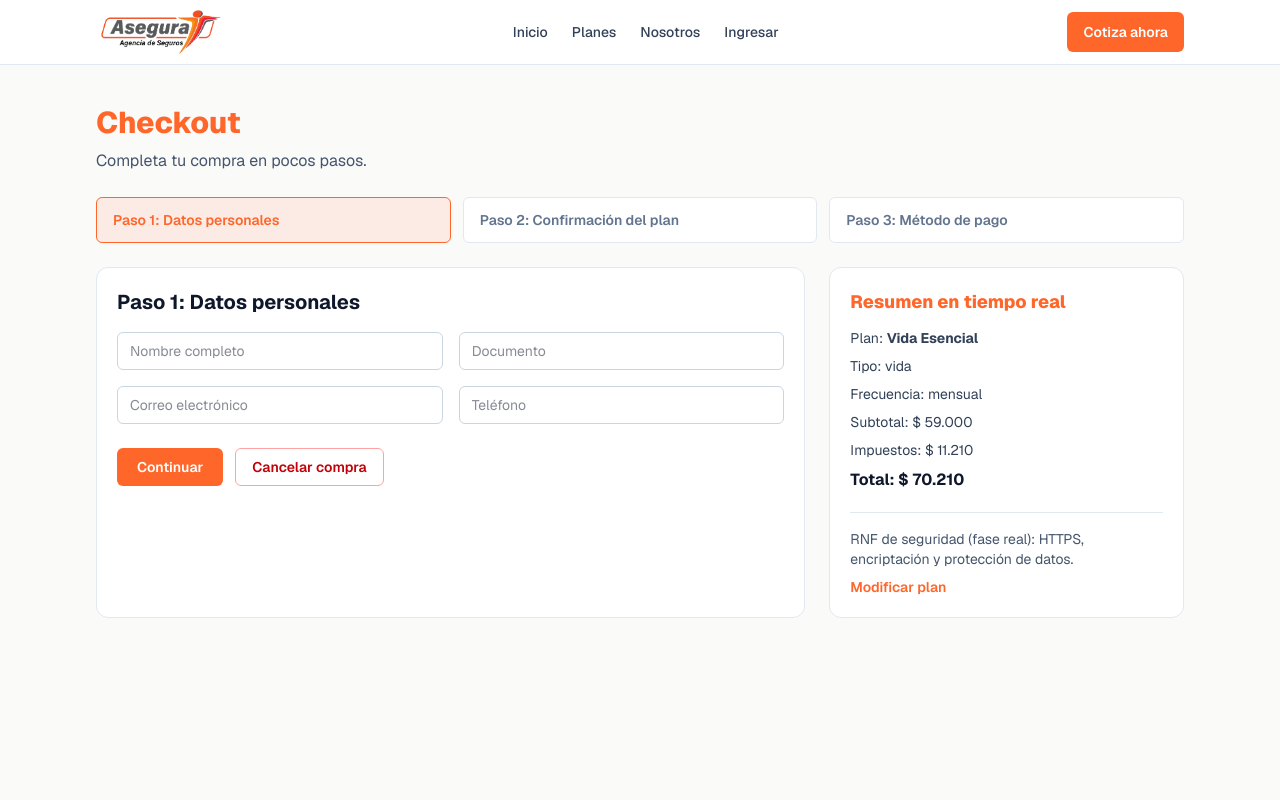
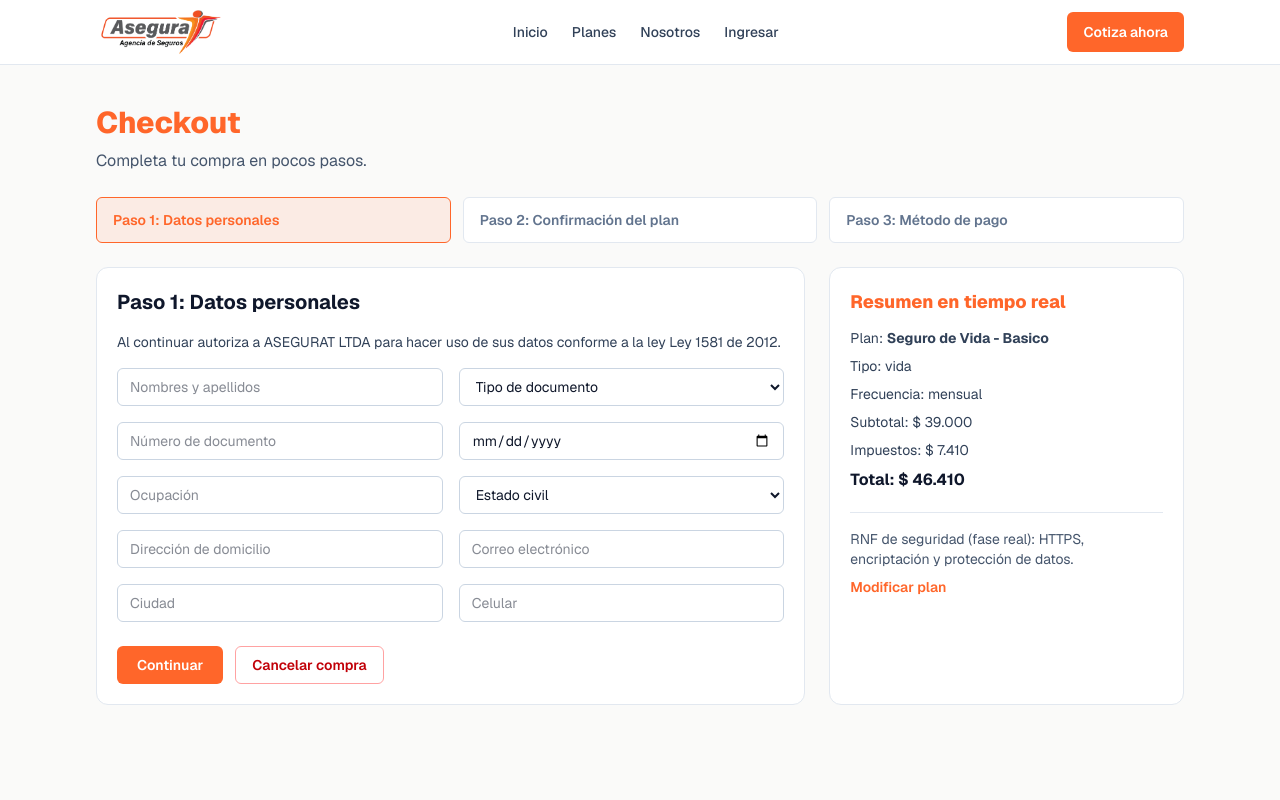
Before and after one commit to Kiuvos/InsuranceCompanyPrototype, a Next.js app: page /checkout in a window 1280 px wide. Shown: the top 800 px of the page. Built offline with nearby package versions, Linux system fonts and the light colour scheme.

Commit message:
Refactor personal data structure and update insurance types in plans

```diff
--- a/app/checkout/page.tsx
+++ b/app/checkout/page.tsx
@@ -25,8 +25,14 @@ export default function CheckoutPage() {
 
   const [personalData, setPersonalData] = useState<CheckoutPersonalData>({
     fullName: "",
-    documentId: "",
+    documentType: "",
+    documentNumber: "",
+    birthDate: "",
+    occupation: "",
+    maritalStatus: "",
+    address: "",
     email: "",
+    city: "",
     phone: "",
   });
 
@@ -68,9 +74,31 @@ export default function CheckoutPage() {
     setError(null);
 
     if (step === 1) {
-      const { fullName, documentId, email, phone } = personalData;
+      const {
+        fullName,
+        documentType,
+        documentNumber,
+        birthDate,
+        occupation,
+        maritalStatus,
+        address,
+        email,
+        city,
+        phone,
+      } = personalData;
       const emailValid = /.+@.+\..+/.test(email);
-      if (!fullName || !documentId || !email || !phone) {
+      if (
+        !fullName ||
+        !documentType ||
+        !documentNumber ||
+        !birthDate ||
+        !occupation ||
+        !maritalStatus ||
+        !address ||
+        !email ||
+        !city ||
+        !phone
+      ) {
         setError("Completa todos los datos personales antes de continuar");
         return false;
       }
@@ -177,6 +205,10 @@ export default function CheckoutPage() {
               <h2 className="text-xl font-bold text-slate-900">
                 Paso 1: Datos personales
               </h2>
+              <h4 className="text-sm text-slate-700">
+                Al continuar autoriza a ASEGURAT LTDA para hacer uso de sus
+                datos conforme a la ley Ley 1581 de 2012.
+              </h4>
               <div className="grid gap-4 md:grid-cols-2">
                 <input
                   value={personalData.fullName}
@@ -186,18 +218,84 @@ export default function CheckoutPage() {
                       fullName: event.target.value,
                     }))
                   }
-                  placeholder="Nombre completo"
+                  placeholder="Nombres y apellidos"
+                  className="rounded-md border border-slate-300 px-3 py-2 text-sm outline-none focus:border-brand"
+                />
+                <select
+                  value={personalData.documentType}
+                  onChange={(event) =>
+                    setPersonalData((prev) => ({
+                      ...prev,
+                      documentType: event.target.value,
+                    }))
+                  }
+                  className="rounded-md border border-slate-300 px-3 py-2 text-sm outline-none focus:border-brand"
+                >
+                  <option value="">Tipo de documento</option>
+                  <option value="cc">Cédula de ciudadanía</option>
+                  <option value="ce">Cédula de extranjería</option>
+                  <option value="ti">Tarjeta de identidad</option>
+                  <option value="pasaporte">Pasaporte</option>
+                </select>
+                <input
+                  value={personalData.documentNumber}
+                  onChange={(event) =>
+                    setPersonalData((prev) => ({
+                      ...prev,
+                      documentNumber: event.target.value,
+                    }))
+                  }
+                  placeholder="Número de documento"
                   className="rounded-md border border-slate-300 px-3 py-2 text-sm outline-none focus:border-brand"
                 />
                 <input
-                  value={personalData.documentId}
+                  value={personalData.birthDate}
                   onChange={(event) =>
                     setPersonalData((prev) => ({
                       ...prev,
-                      documentId: event.target.value,
+                      birthDate: event.target.value,
                     }))
                   }
-                  placeholder="Documento"
+                  type="date"
+                  className="rounded-md border border-slate-300 px-3 py-2 text-sm outline-none focus:border-brand"
+                />
+                <input
+                  value={personalData.occupation}
+                  onChange={(event) =>
+                    setPersonalData((prev) => ({
+                      ...prev,
+                      occupation: event.target.value,
+                    }))
+                  }
+                  placeholder="Ocupación"
+                  className="rounded-md border border-slate-300 px-3 py-2 text-sm outline-none focus:border-brand"
+                />
+                <select
+                  value={personalData.maritalStatus}
+                  onChange={(event) =>
+                    setPersonalData((prev) => ({
+                      ...prev,
+                      maritalStatus: event.target.value,
+                    }))
+                  }
+                  className="rounded-md border border-slate-300 px-3 py-2 text-sm outline-none focus:border-brand"
+                >
+                  <option value="">Estado civil</option>
+                  <option value="soltero">Soltero</option>
+                  <option value="casado">Casado</option>
+                  <option value="union_libre">Unión libre</option>
+                  <option value="divorciado">Divorciado</option>
+                  <option value="viudo">Viudo</option>
+                </select>
+                <input
+                  value={personalData.address}
+                  onChange={(event) =>
+                    setPersonalData((prev) => ({
+                      ...prev,
+                      address: event.target.value,
+                    }))
+                  }
+                  placeholder="Dirección de domicilio"
                   className="rounded-md border border-slate-300 px-3 py-2 text-sm outline-none focus:border-brand"
                 />
                 <input
@@ -213,6 +311,17 @@ export default function CheckoutPage() {
                   className="rounded-md border border-slate-300 px-3 py-2 text-sm outline-none focus:border-brand"
                 />
                 <input
+                  value={personalData.city}
+                  onChange={(event) =>
+                    setPersonalData((prev) => ({
+                      ...prev,
+                      city: event.target.value,
+                    }))
+                  }
+                  placeholder="Ciudad"
+                  className="rounded-md border border-slate-300 px-3 py-2 text-sm outline-none focus:border-brand"
+                />
+                <input
                   value={personalData.phone}
                   onChange={(event) =>
                     setPersonalData((prev) => ({
@@ -220,7 +329,7 @@ export default function CheckoutPage() {
                       phone: event.target.value,
                     }))
                   }
-                  placeholder="Teléfono"
+                  placeholder="Celular"
                   className="rounded-md border border-slate-300 px-3 py-2 text-sm outline-none focus:border-brand"
                 />
               </div>
--- a/app/plans/page.tsx
+++ b/app/plans/page.tsx
@@ -47,9 +47,8 @@ export default function PlansPage() {
           {[
             { value: "todos", label: "Todos" },
             { value: "vida", label: "Vida" },
-            { value: "salud", label: "Salud" },
-            { value: "hogar", label: "Hogar" },
-            { value: "vehiculo", label: "Vehículo" },
+            { value: "billetera", label: "Póliza de Billetera" },
+            { value: "mascota", label: "Mascota" },
           ].map((item) => (
             <button
               key={item.value}
--- a/app/success_page/page.tsx
+++ b/app/success_page/page.tsx
@@ -23,7 +23,8 @@ export default async function ConfirmacionPage({
           Compra exitosa
         </p>
         <h1 className="title-primary mt-2 text-3xl">
-          Tu seguro quedó activo de forma provisional
+          Tu seguro quedó activo de forma provisional, Gracias por permitirnos
+          proteger su futuro y el de su familia
         </h1>
 
         <div className="mt-5 space-y-2 rounded-lg bg-white p-4 text-sm text-slate-700">
--- a/mocks/plans.json
+++ b/mocks/plans.json
@@ -1,56 +1,119 @@
 [
   {
-    "id": "vida-esencial",
-    "name": "Vida Esencial",
+    "id": "vida-basico",
+    "name": "Seguro de Vida - Basico",
     "type": "vida",
-    "basePrice": 59000,
+    "basePrice": 39000,
     "coverages": [
-      "Fallecimiento por cualquier causa",
-      "Asistencia funeraria nacional",
-      "Invalidez total y permanente"
+      "Cobertura por fallecimiento",
+      "Asistencia funeraria",
+      "Orientacion telefonica"
+    ],
+    "additionalBenefits": ["Red de aliados en salud", "Descuento en farmacias"]
+  },
+  {
+    "id": "vida-estandar",
+    "name": "Seguro de Vida - Estandar",
+    "type": "vida",
+    "basePrice": 69000,
+    "coverages": [
+      "Cobertura por fallecimiento ampliada",
+      "Invalidez total y permanente",
+      "Asistencia funeraria premium"
+    ],
+    "additionalBenefits": ["Consulta medica virtual", "Segunda opinion medica"]
+  },
+  {
+    "id": "vida-premium",
+    "name": "Seguro de Vida - Premium",
+    "type": "vida",
+    "basePrice": 109000,
+    "coverages": [
+      "Cobertura integral por fallecimiento",
+      "Invalidez y enfermedades graves",
+      "Asistencia internacional"
+    ],
+    "additionalBenefits": ["Acompañamiento legal", "Chequeo preventivo anual"]
+  },
+  {
+    "id": "billetera-basico",
+    "name": "Poliza de Billetera - Basico",
+    "type": "billetera",
+    "basePrice": 15000,
+    "coverages": [
+      "Robo de documentos",
+      "Reposicion de cedula y licencia",
+      "Bloqueo de tarjetas"
+    ],
+    "additionalBenefits": ["Asistencia telefonica 24/7", "Orientacion juridica"]
+  },
+  {
+    "id": "billetera-estandar",
+    "name": "Poliza de Billetera - Estandar",
+    "type": "billetera",
+    "basePrice": 24000,
+    "coverages": [
+      "Robo de billetera y documentos",
+      "Reembolso de tramites",
+      "Proteccion por uso no autorizado"
     ],
     "additionalBenefits": [
-      "Orientación médica telefónica 24/7",
-      "Descuento en red de farmacias"
+      "Asistencia en viaje",
+      "Servicio de mensajeria de emergencia"
     ]
   },
   {
-    "id": "salud-plus",
-    "name": "Salud Plus",
-    "type": "salud",
-    "basePrice": 84000,
+    "id": "billetera-premium",
+    "name": "Poliza de Billetera - Premium",
+    "type": "billetera",
+    "basePrice": 36000,
     "coverages": [
-      "Consulta médica general virtual",
-      "Exámenes de laboratorio básicos",
-      "Urgencias y hospitalización"
-    ],
-    "additionalBenefits": ["Telemedicina ilimitada", "Chequeo preventivo anual"]
-  },
-  {
-    "id": "hogar-protegido",
-    "name": "Hogar Protegido",
-    "type": "hogar",
-    "basePrice": 47000,
-    "coverages": [
-      "Daños por incendio y explosión",
-      "Cobertura por robo de contenido",
-      "Responsabilidad civil familiar"
+      "Robo con cobertura ampliada",
+      "Fraude en medios de pago",
+      "Reposicion express de documentos"
     ],
     "additionalBenefits": [
-      "Asistencia de cerrajería y plomería",
-      "Soporte técnico de electrodomésticos"
+      "Concierge de asistencia",
+      "Gestor personal de siniestros"
     ]
   },
   {
-    "id": "vehiculo-seguro-total",
-    "name": "Vehículo Seguro Total",
-    "type": "vehiculo",
-    "basePrice": 119000,
+    "id": "mascota-basico",
+    "name": "Seguro de Mascota - Basico",
+    "type": "mascota",
+    "basePrice": 29000,
     "coverages": [
-      "Daños propios y terceros",
-      "Pérdida total por hurto",
-      "Asistencia vial 24/7"
+      "Consulta veterinaria general",
+      "Vacunacion basica",
+      "Asistencia telefonica veterinaria"
     ],
-    "additionalBenefits": ["Carro taller por 5 días", "Conductor elegido"]
+    "additionalBenefits": ["Descuentos en pet shop", "Orientacion nutricional"]
+  },
+  {
+    "id": "mascota-estandar",
+    "name": "Seguro de Mascota - Estandar",
+    "type": "mascota",
+    "basePrice": 47000,
+    "coverages": [
+      "Urgencias veterinarias",
+      "Examenes de laboratorio",
+      "Medicamentos basicos"
+    ],
+    "additionalBenefits": [
+      "Baño y peluqueria con descuento",
+      "Asistencia para extravio"
+    ]
+  },
+  {
+    "id": "mascota-premium",
+    "name": "Seguro de Mascota - Premium",
+    "type": "mascota",
+    "basePrice": 69000,
+    "coverages": [
+      "Hospitalizacion y cirugia",
+      "Urgencias 24/7",
+      "Examenes especializados"
+    ],
+    "additionalBenefits": ["Cobertura en viaje", "Asistencia de adiestramiento"]
   }
 ]
```
Also changed, not shown: types/plan.ts (+8 -2 lines).
